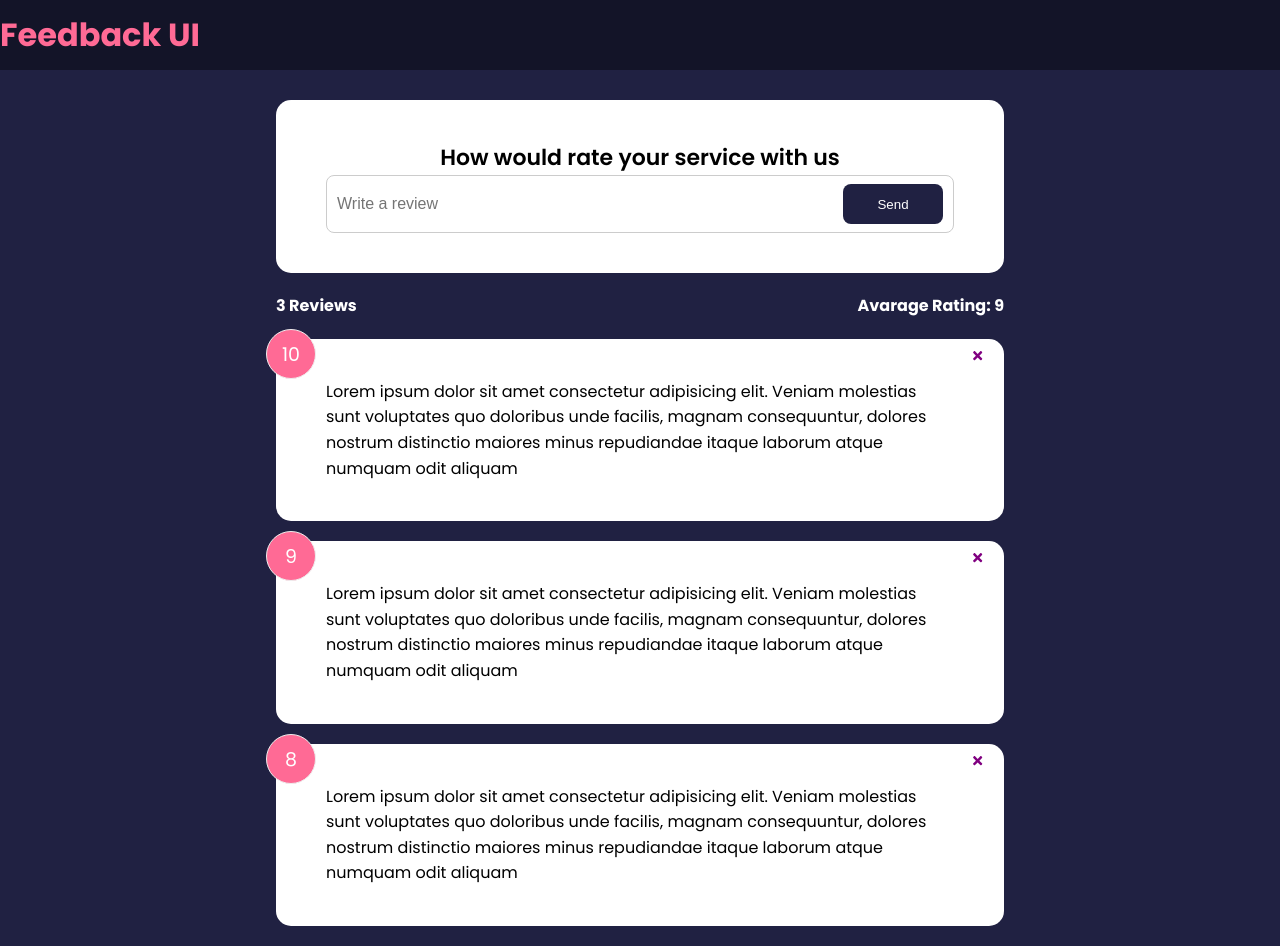
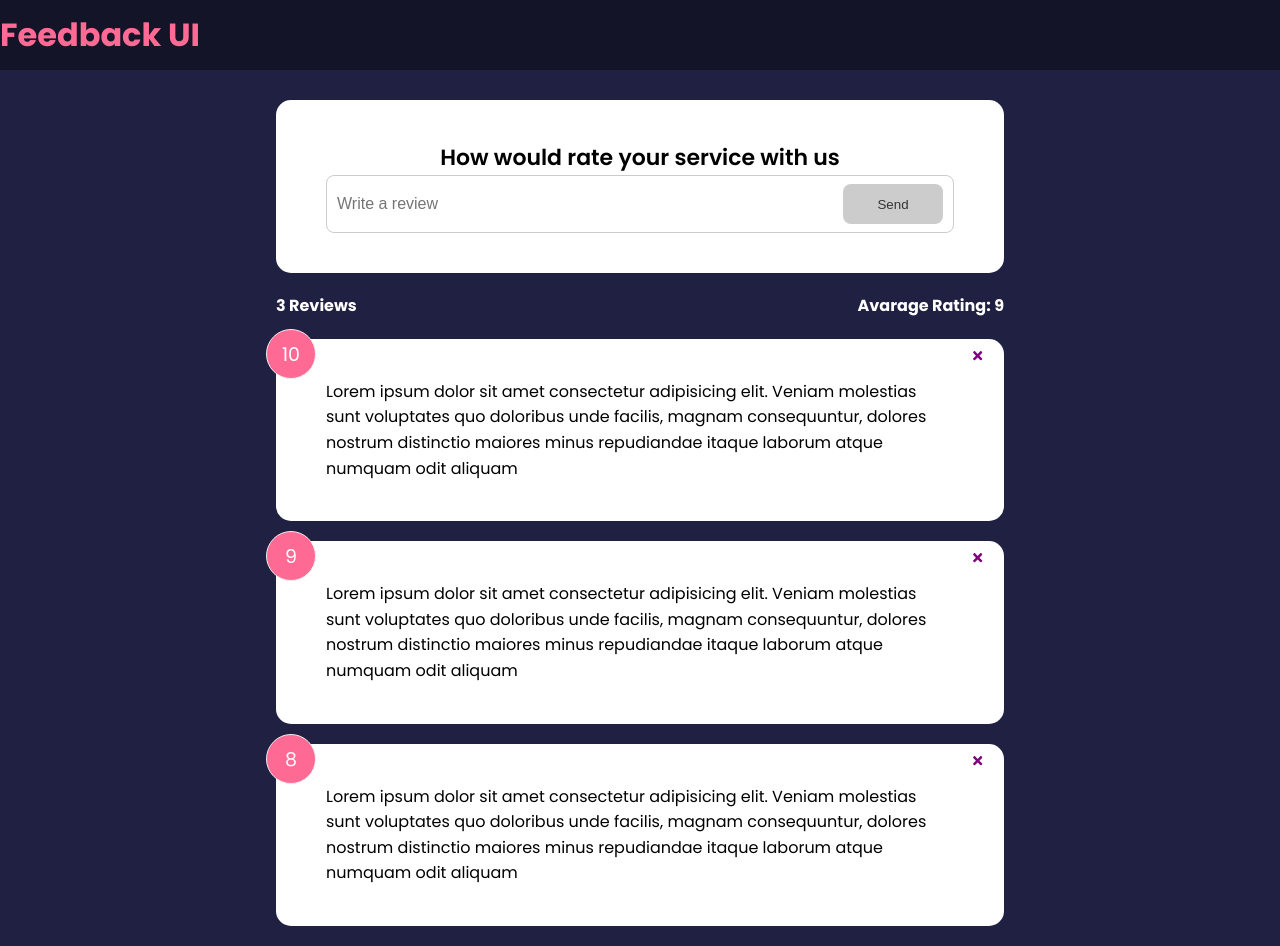
Before and after one commit to arvindk07/feedback-app, a React (Create React App) app: page / in a window 1280 px wide. Built offline with nearby package versions, Linux system fonts and the light colour scheme.

Commit message:
real time validation

```diff
--- a/src/components/FeedbackForm.jsx
+++ b/src/components/FeedbackForm.jsx
@@ -4,9 +4,20 @@
 
 const FeedbackForm = () => {
   const [text, setText] = useState("");
+  const [btnDisabled, setBtnDisabled] = useState(true);
+  const [message, setMessage] = useState("");
 
   const handleTextChange = (e) => {
-    e.preventDefault();
+    if (text === "") {
+      setBtnDisabled(true);
+      setMessage(null);
+    } else if (text !== "" && text.trim().length <= 10) {
+      setMessage("Text must be at least 10 character");
+      setBtnDisabled(true);
+    } else {
+      setMessage(null);
+      setBtnDisabled(false);
+    }
     setText(e.target.value);
   };
 
@@ -22,8 +33,11 @@
             onChange={handleTextChange}
             value={text}
           />
-          <Button type="submit">Send</Button>
+          <Button type="submit" isDisabled={btnDisabled}>
+            Send
+          </Button>
         </div>
+        {message && <div className="message">{message}</div>}
       </form>
     </Card>
   );
```
